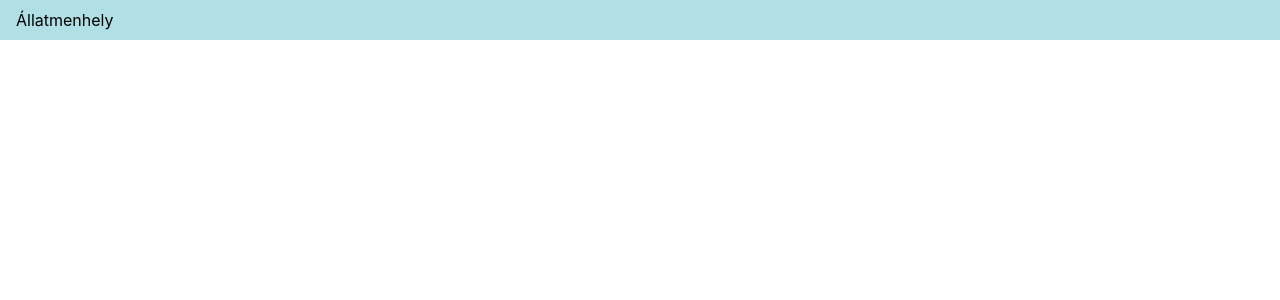
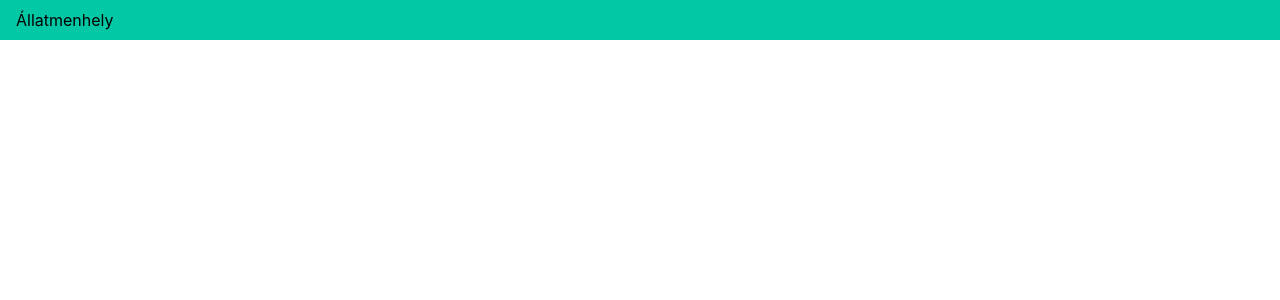
Before and after one commit to Julcsi4747/Animal-shelter-FE, a React (Create React App) app: page / in a window 1280 px wide. Shown: the top 300 px of the page. Built offline with nearby package versions, Linux system fonts and the light colour scheme.

Commit message:
change_colour

```diff
--- a/src/components/navbar/Navbar.module.scss
+++ b/src/components/navbar/Navbar.module.scss
@@ -1,4 +1,4 @@
 .Navbar{
   color: black;
-  background: powderblue;
+  background: #02c8a5;
 }
```
